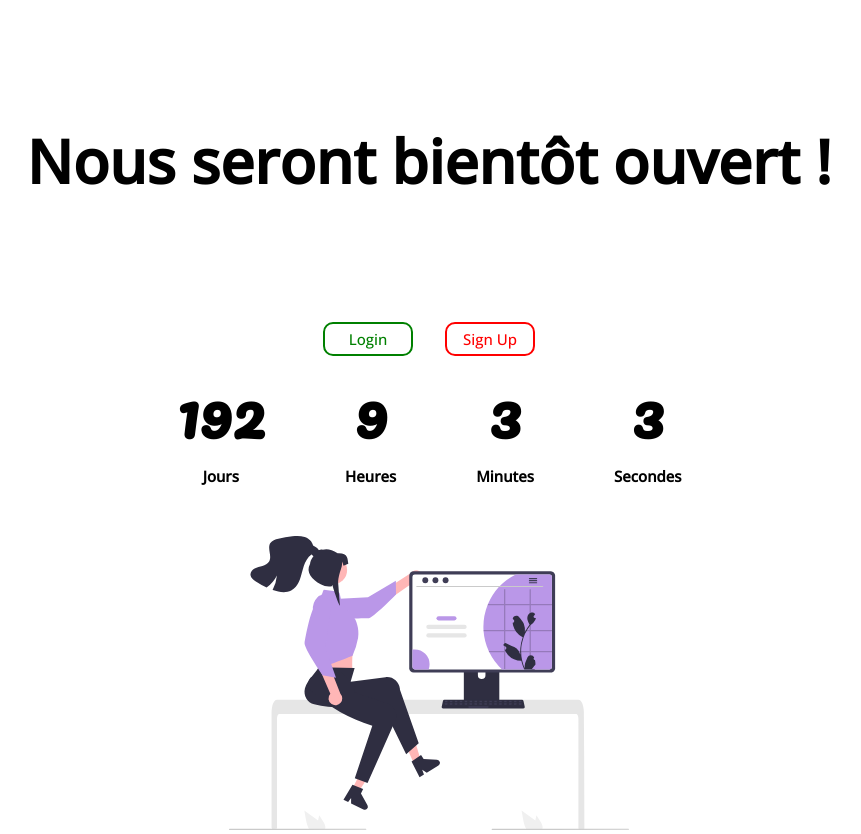
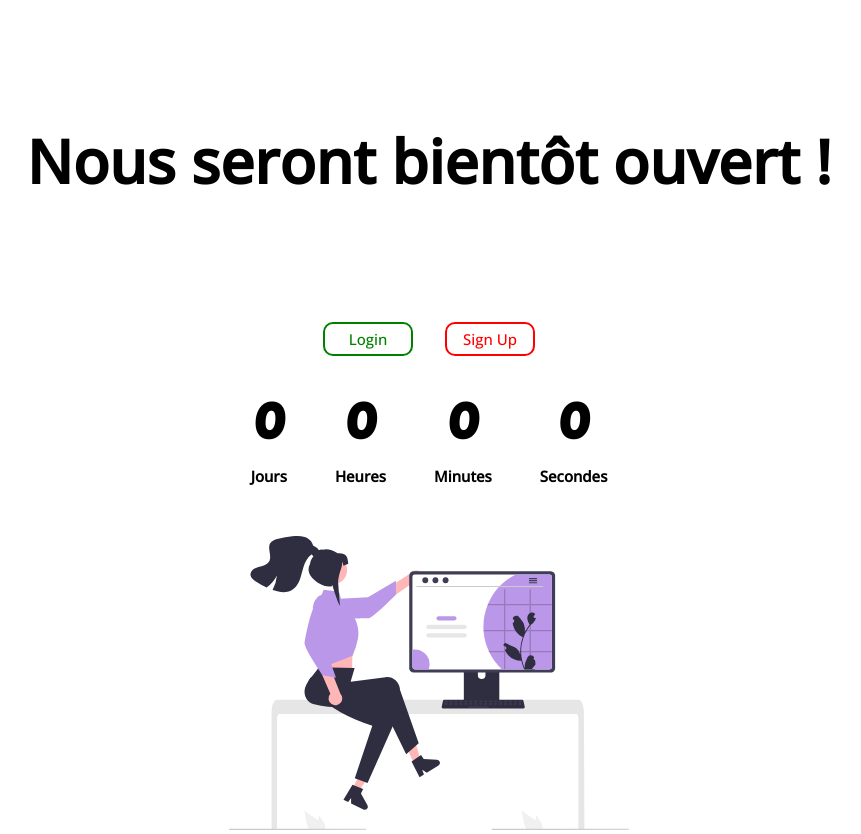
Before and after one commit to matsamaaa/CountDown-Site, a plain HTML site: page index.html in a window 1280 px wide. Shown: the whole page, without its empty margins (211-1072 px from the left). Drawn offline with nearby package versions, Linux system fonts and the light colour scheme.

```diff
--- a/script.js
+++ b/script.js
@@ -1,7 +1,10 @@
 const countdown = () => {
-    const countDate = new Date("August 16, 2022 00:00:00").getTime();
+    const countDate = new Date("Februar 4, 2022 14:00:00").getTime();
     const nowDate = new Date().getTime();
-    const gap = countDate - nowDate;
+    let gap = countDate - nowDate;
+
+    //date dépassée
+    if(gap < 0) gap = 0
 
     //counts
     const second = 1000;
--- a/style.css
+++ b/style.css
@@ -38,7 +38,7 @@ body {
     padding-top: 5px;
     display: flex;
     flex-direction: row;
-    gap: 5rem;
+    gap: 3rem;
     justify-content: center;
     text-align: center;
 }
```
